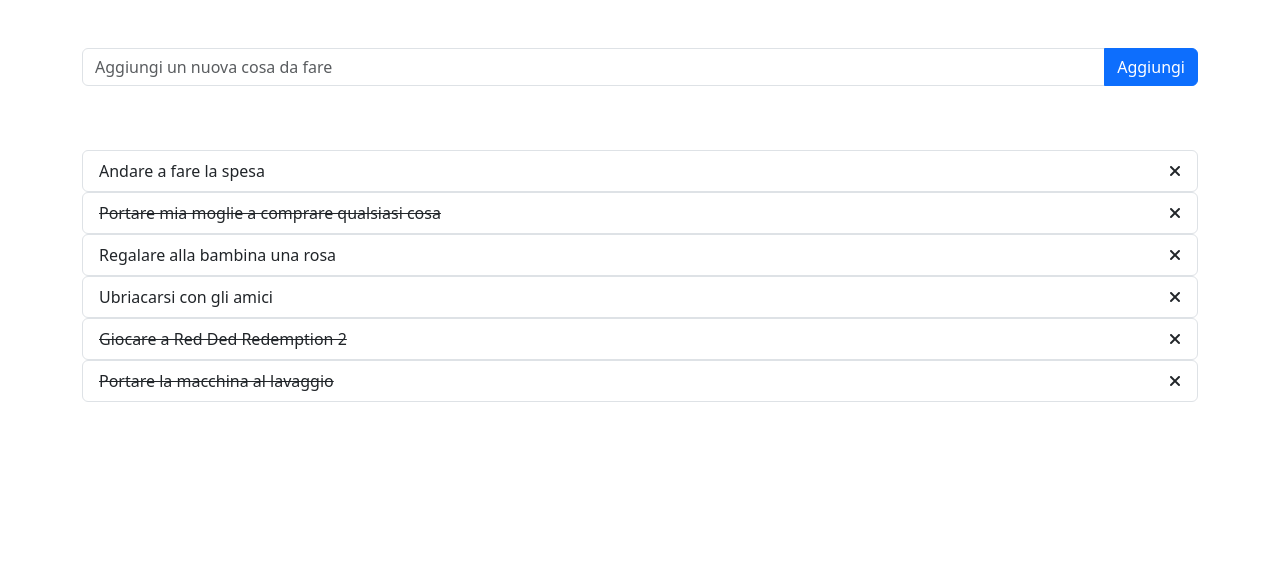
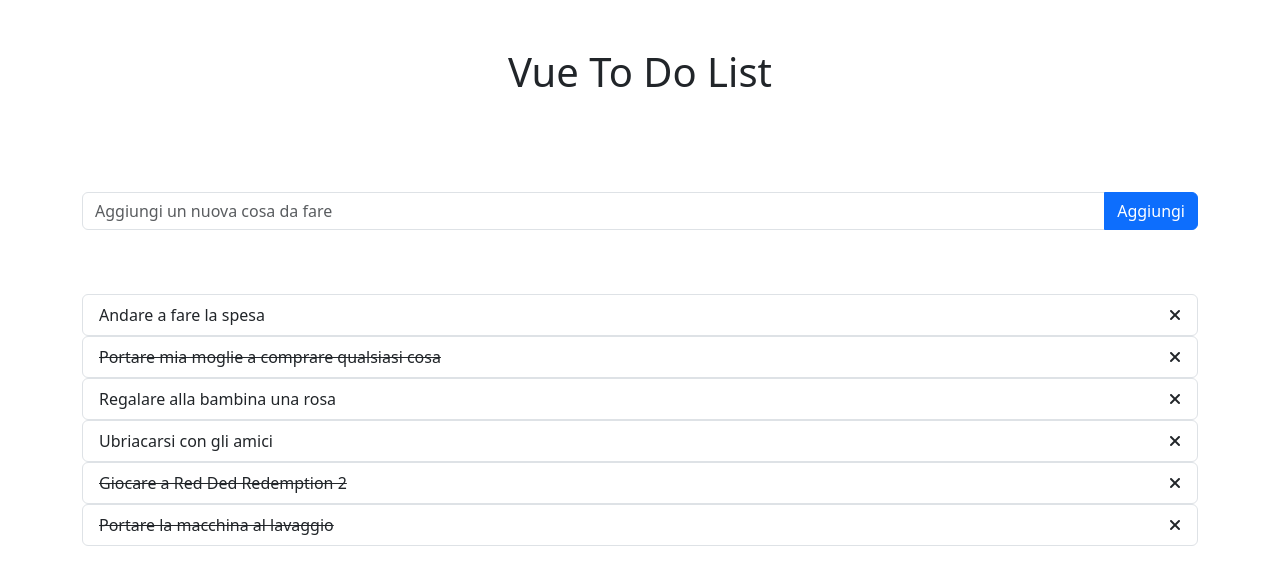
Before and after one commit to CosimoPetrarca/vue-todolist, a plain HTML site: page index.html in a window 1280 px wide. Drawn offline with nearby package versions, Linux system fonts and the light colour scheme.

Commit message:
fix title

```diff
--- a/index.html
+++ b/index.html
@@ -23,6 +23,7 @@
 
 <body>
     <div id="app">
+        <h1 class="my-5 fw-normal text-center">{{ title }}</h1>
         <div class="container">
             <div class="row">
                 <div class="col my-5">
--- a/js/main.js
+++ b/js/main.js
@@ -5,6 +5,8 @@ const { createApp } = Vue
 createApp({
     data() {
         return {
+            title: " Vue To Do List",
+
             newTodo: "",
 
             todos: [
```
